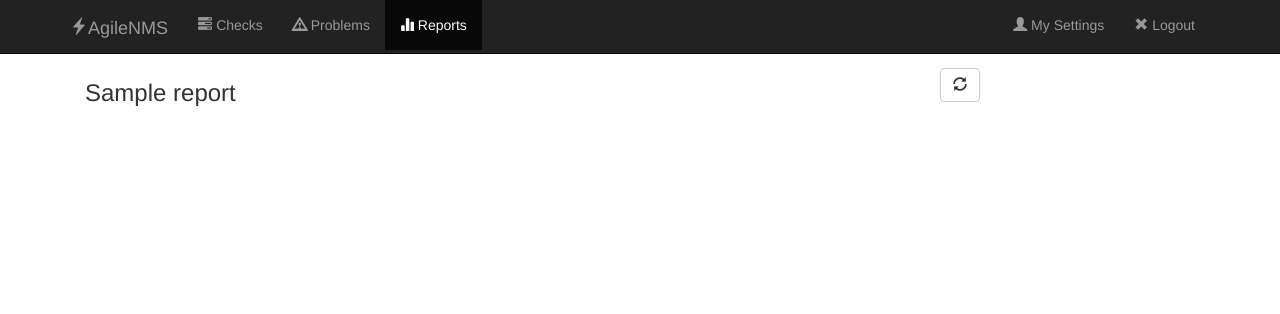
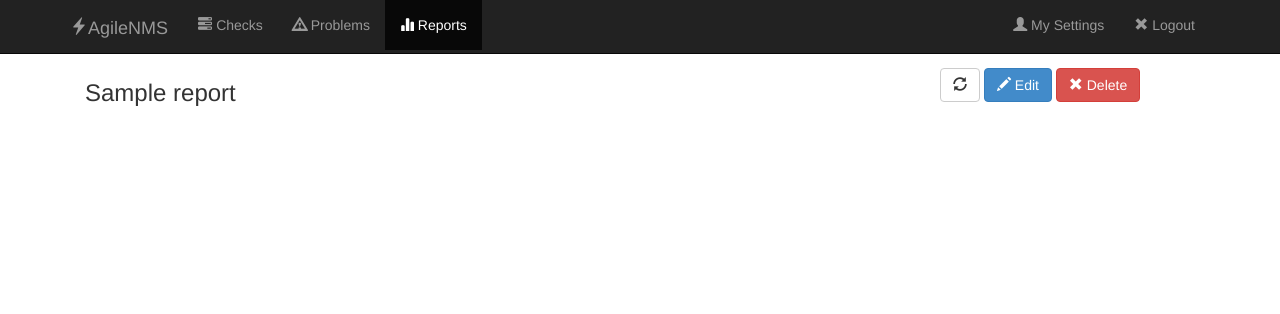
Before and after one commit to animeshinvinci/AgileNMS, a Django app: template monitoring/templates/monitoring/report_detail.html in a window 1280 px wide. Shown: the top 314 px of the page. Run offline with Django 3.2, Linux system fonts and the light colour scheme; the template is opened without the code that fills it: values that come from a table or form of the project are taken from there, others are empty; tables that the repository leaves empty hold one stand-in row (values such as "Sample post"); parts of the project's set-up code (start-up, migrations or seed data) failed here and were passed over.

Commit message:
Added edit and delete buttons to report detail

```diff
--- a/monitoring/templates/monitoring/report_detail.html
+++ b/monitoring/templates/monitoring/report_detail.html
@@ -16,6 +16,8 @@
   </div>
   <div class="col-lg-3">
    <button type="button" class="btn btn-default navbar-btn"><span class="glyphicon glyphicon-refresh"></span></button>
+   <button type="button" class="btn btn-primary navbar-btn" onclick="javascript:window.location='{{ report.get_absolute_url }}update/';"><span class="glyphicon glyphicon-pencil"></span> Edit</button>
+   <button type="button" class="btn btn-danger navbar-btn" onclick="javascript:window.location='{{ report.get_absolute_url }}delete/';"><span class="glyphicon glyphicon-remove"></span> Delete</button>
   </div>
  </div>
 {% endblock %}
```
